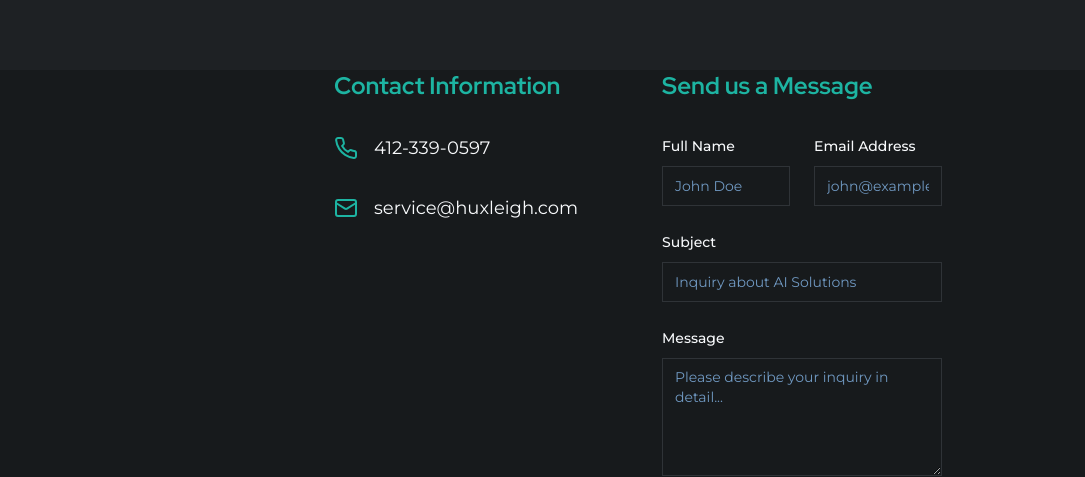
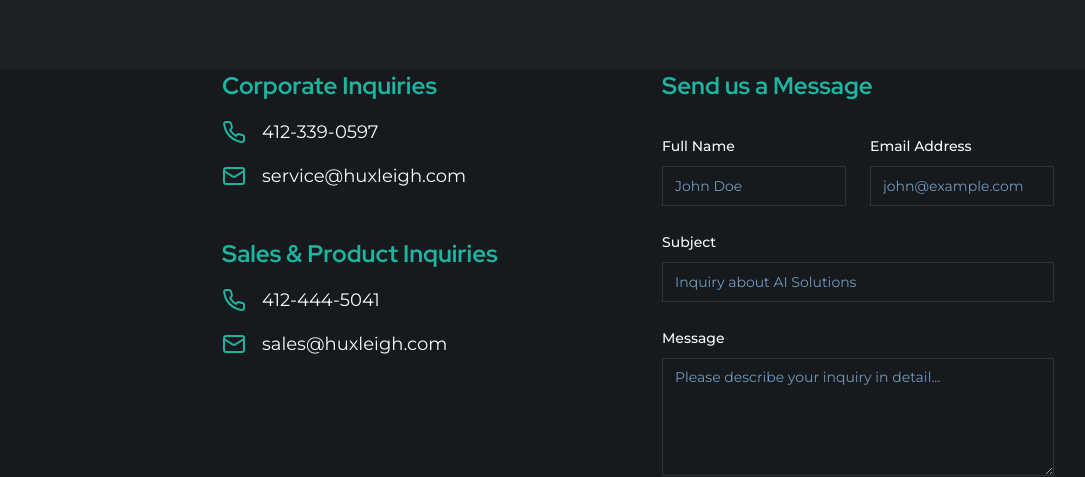
Before and after one commit to huxleighservices/huxleigh, a Next.js app: page /contact in a window 1280 px wide. Shown: the part 291-768 px from the top of the page, without its empty margins (2-1087 px from the left). Built offline with nearby package versions, Linux system fonts and the light colour scheme; no server answers.

Commit message:
For this contatc info on this page, remove get in touch button. The emai

```diff
--- a/src/app/contact/page.tsx
+++ b/src/app/contact/page.tsx
@@ -19,10 +19,11 @@ export default function ContactPage() {
       </section>
 
       <section className="pb-16 md:pb-24">
-        <div className="container max-w-2xl">
-          <div className="grid md:grid-cols-2 gap-12 items-start">
-            <div className="space-y-8">
-              <h2 className="text-2xl font-bold font-headline text-primary">Contact Information</h2>
+        <div className="container grid md:grid-cols-2 gap-12 items-start max-w-4xl">
+           <div className="space-y-12">
+              <div>
+                <h2 className="text-2xl font-bold font-headline text-primary mb-4">Corporate Inquiries</h2>
+                <div className="space-y-4">
                   <div className="flex items-center gap-4 text-lg">
                     <Phone className="h-6 w-6 text-primary" />
                     <a href="tel:412-339-0597" className="hover:text-primary">
@@ -39,6 +40,28 @@ export default function ContactPage() {
                     </a>
                   </div>
                 </div>
+              </div>
+               <div>
+                <h2 className="text-2xl font-bold font-headline text-primary mb-4">Sales & Product Inquiries</h2>
+                 <div className="space-y-4">
+                  <div className="flex items-center gap-4 text-lg">
+                    <Phone className="h-6 w-6 text-primary" />
+                    <a href="tel:412-444-5041" className="hover:text-primary">
+                      412-444-5041
+                    </a>
+                  </div>
+                  <div className="flex items-center gap-4 text-lg">
+                    <Mail className="h-6 w-6 text-primary" />
+                    <a
+                      href="mailto:sales@huxleigh.com"
+                      className="hover:text-primary"
+                    >
+                      sales@huxleigh.com
+                    </a>
+                  </div>
+                </div>
+              </div>
+            </div>
             <div>
                <h2 className="text-2xl font-bold font-headline text-primary mb-8">Send us a Message</h2>
                 {!isResendConfigured && (
@@ -53,7 +76,6 @@ export default function ContactPage() {
               <ContactForm />
             </div>
         </div>
-        </div>
       </section>
     </div>
   );
--- a/src/app/marketing-products/delture/page.tsx
+++ b/src/app/marketing-products/delture/page.tsx
@@ -265,8 +265,8 @@ export default function DelturePage() {
               </div>
               <div className="flex items-center gap-2">
                 <Mail className="h-5 w-5" />
-                <a href="mailto:delture@huxleigh.com" className="hover:underline" style={{ color: '#ff0033' }}>
-                  delture@huxleigh.com
+                <a href="mailto:sales@huxleigh.com" className="hover:underline" style={{ color: '#ff0033' }}>
+                  sales@huxleigh.com
                 </a>
               </div>
             </div>
--- a/src/app/trainer/page.tsx
+++ b/src/app/trainer/page.tsx
@@ -68,22 +68,19 @@ export default function TrainerPage() {
              <div className="flex items-center gap-4 text-lg">
                 <Mail className="h-6 w-6 text-primary" />
                 <a
-                  href="mailto:service@huxleigh.com"
+                  href="mailto:sales@huxleigh.com"
                   className="hover:text-primary"
                 >
-                  service@huxleigh.com
+                  sales@huxleigh.com
                 </a>
               </div>
               <div className="flex items-center gap-4 text-lg">
                 <Phone className="h-6 w-6 text-primary" />
-                <a href="tel:412-339-0537" className="hover:text-primary">
-                  (412) 339-0537
+                <a href="tel:412-444-5041" className="hover:text-primary">
+                  412-444-5041
                 </a>
               </div>
           </div>
-           <Button asChild className="mt-12" size="lg">
-              <Link href="/contact">Get In Touch</Link>
-          </Button>
         </div>
       </section>
     </div>
--- a/src/components/Footer.tsx
+++ b/src/components/Footer.tsx
@@ -46,10 +46,10 @@ export default function Footer() {
               <ul className="mt-4 space-y-2">
                 <li>
                   <a
-                    href="tel:412-339-0537"
+                    href="tel:412-339-0597"
                     className="text-muted-foreground hover:text-primary"
                   >
-                    412-339-0537
+                    412-339-0597
                   </a>
                 </li>
                 <li>
```
Lines whose indentation alone changed are shown as unchanged.
